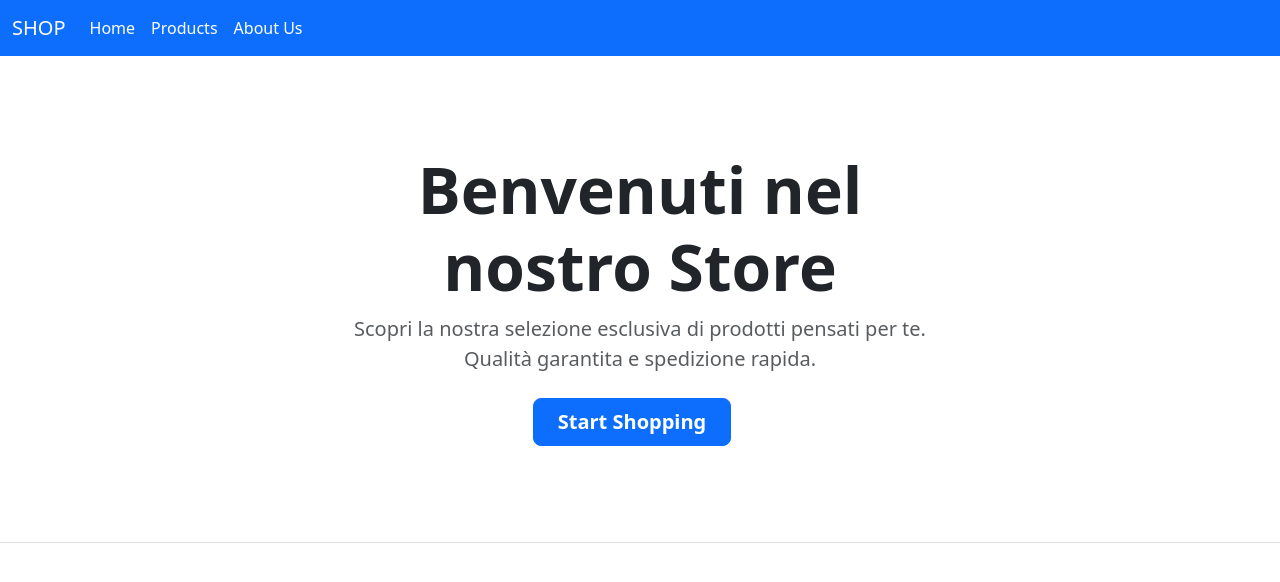
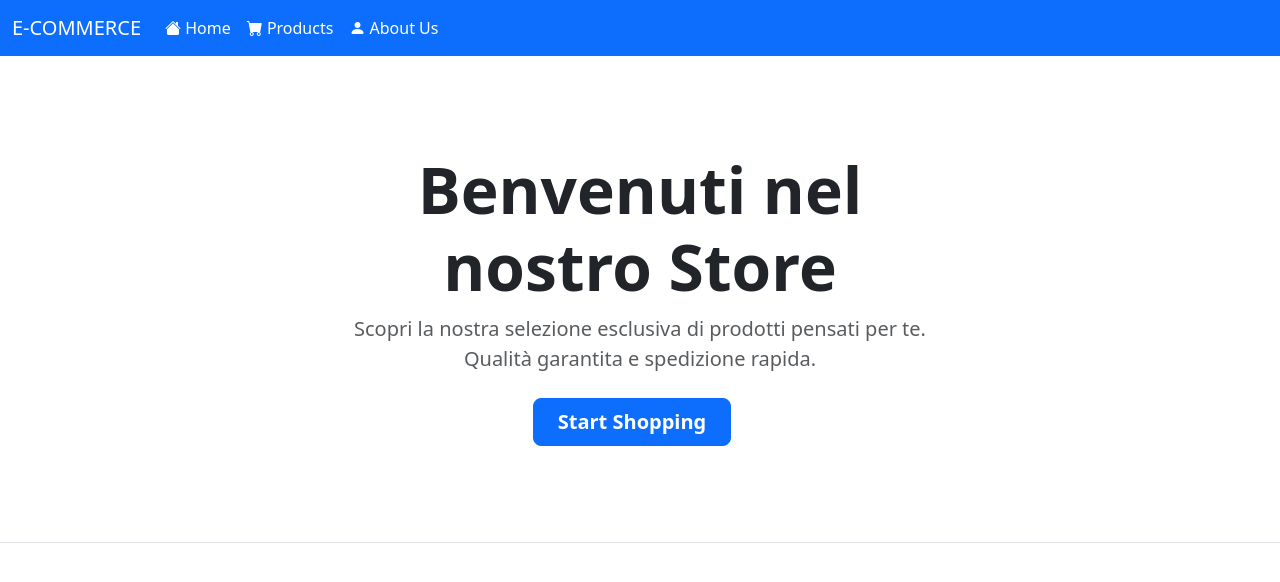
Before and after one commit to gabriele-fontana/react-router, a React (Vite) app: page / in a window 1280 px wide. Shown: the top 582 px of the page. Built offline with nearby package versions, Linux system fonts and the light colour scheme.

Commit message:
fix: update navbar brand name and enhance link accessibility with icons

```diff
--- a/src/components/AppNavbar.jsx
+++ b/src/components/AppNavbar.jsx
@@ -9,16 +9,16 @@ export default function AppNavbar() {
         <>
                 <nav className="navbar navbar-expand-sm navbar-dark bg-primary">
                     <div className="container-fluid">
-                        <a className="navbar-brand" href="#">SHOP</a>
+                        <a className="navbar-brand" href="#">E-COMMERCE</a>
                         <button className="navbar-toggler" type="button" data-bs-toggle="collapse" data-bs-target="#navbarID"
                             aria-controls="navbarID" aria-expanded="false" aria-label="Toggle navigation">
                             <span className="navbar-toggler-icon"></span>
                         </button>
                         <div className="collapse navbar-collapse" id="navbarID">
                             <div className="navbar-nav">
-                                <a className="nav-link active" aria-current="page" href="/">Home</a>
-                                <a className="nav-link active" aria-current="page" href="/Products">Products</a>
-                                <a className="nav-link active" aria-current="page" href="/AboutUs">About Us</a>
+                            <a className="nav-link active" aria-current="page" href="/"><i className="bi bi-house-fill"></i> Home</a>
+                            <a className="nav-link active" aria-current="page" href="/Products"><i className="bi bi-cart-fill"></i> Products</a>
+                            <a className="nav-link active" aria-current="page" href="/AboutUs"><i className="bi bi-person-fill"></i> About Us</a>
 
 
                             </div>
```
